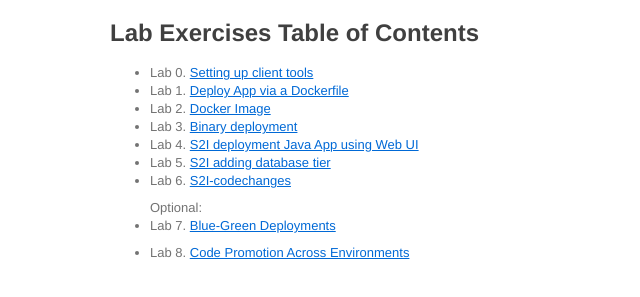
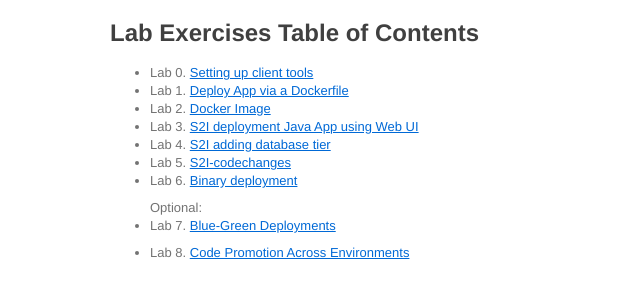
Before and after one commit to piggyvenus/workshopguide, a website: page public/index.html in a window 1280 px wide. Shown: the part 49-346 px from the top of the page, without its empty margins (103-743 px from the left). Drawn offline with Linux system fonts and the light colour scheme.

Commit message:
re-ordered

```diff
--- a/public/index.html
+++ b/public/index.html
@@ -164,10 +164,11 @@
 <li>Lab 0. <a href="/setup">Setting up client tools</a></li>
 <li>Lab 1. <a href="/appDockerfile">Deploy App via a Dockerfile</a></li>
 <li>Lab 2. <a href="/dockerImage">Docker Image</a></li>
-<li>Lab 3. <a href="/binaryDeployment">Binary deployment</a></li>
-<li>Lab 4. <a href="/S2I-jboss.html">S2I deployment Java App using Web UI</a></li>
-<li>Lab 5. <a href="/S2I-database.html">S2I adding database tier</a></li>
-<li><p>Lab 6. <a href="/S2I-codechanges.html">S2I-codechanges</a></p></li>
+<li>Lab 3. <a href="/S2I-jboss.html">S2I deployment Java App using Web UI</a></li>
+<li>Lab 4. <a href="/S2I-database.html">S2I adding database tier</a></li>
+<li>Lab 5. <a href="/S2I-codechanges.html">S2I-codechanges</a></li>
+<li><p>Lab 6. <a href="/binaryDeployment">Binary deployment</a></p></li>
+
 Optional:
 <li><p>Lab 7. <a href="/bluegreen.html">Blue-Green Deployments</a></p></li>
 <li>Lab 8. <a href="/codePromotion.html">Code Promotion Across Environments</a></li>
```
Also changed, not shown: public/S2I-database.html (+2 -2 lines), public/S2I-jboss.html (+2 -2 lines), public/bluegreen.html (+1 -1 lines).
